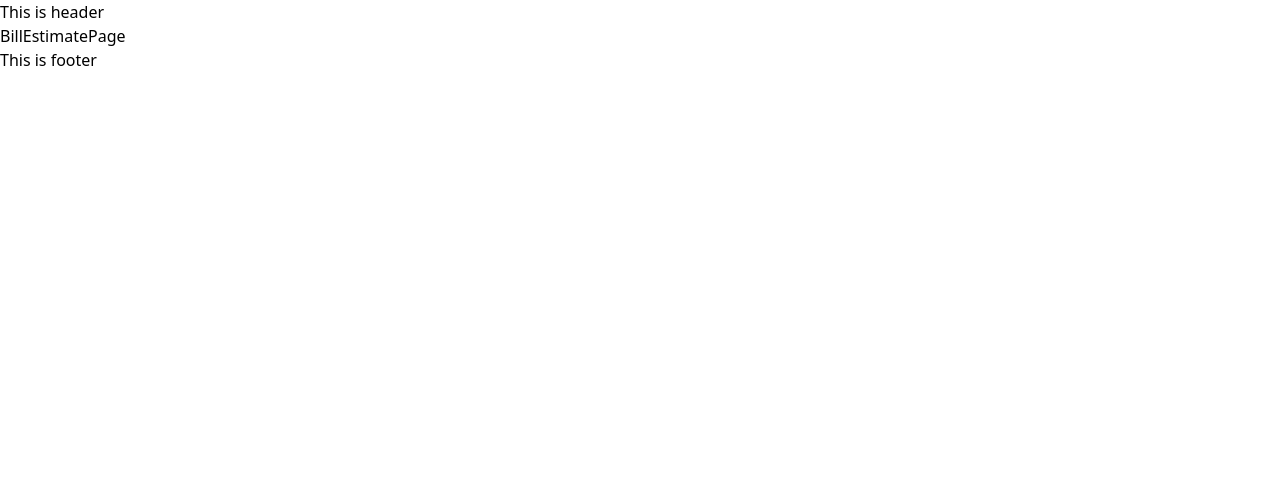
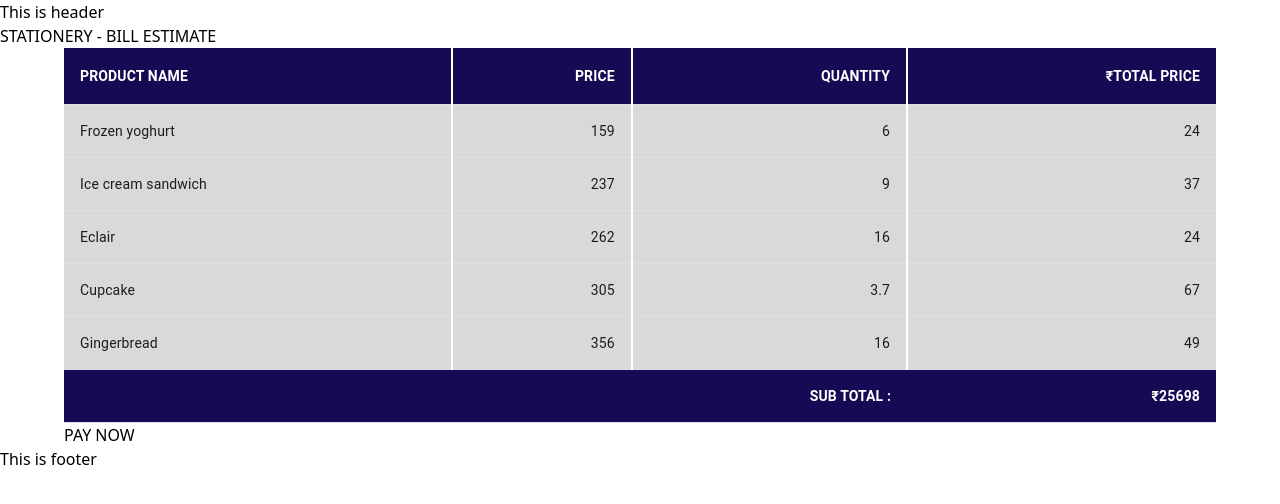
Before and after one commit to Sanjaypk986/shopee-front-end, a React (Vite) app: page /bill-estimate in a window 1280 px wide. Shown: the top 504 px of the page. Built offline with nearby package versions, Linux system fonts and the light colour scheme.

Commit message:
Created Bill estimate page

```diff
--- a/src/pages/BillEstimatePage.jsx
+++ b/src/pages/BillEstimatePage.jsx
@@ -1,7 +1,63 @@
+import Table from '@mui/material/Table';
+import TableBody from '@mui/material/TableBody';
+import TableCell from '@mui/material/TableCell';
+import TableContainer from '@mui/material/TableContainer';
+import TableHead from '@mui/material/TableHead';
+import TableRow from '@mui/material/TableRow';
+import { Container } from '@mui/material';
+
+function createData(name, calories, fat, carbs, protein) {
+  return { name, calories, fat, carbs, protein };
+}
+
+const rows = [
+  createData('Frozen yoghurt', 159, 6.0, 24, 4.0),
+  createData('Ice cream sandwich', 237, 9.0, 37, 4.3),
+  createData('Eclair', 262, 16.0, 24, 6.0),
+  createData('Cupcake', 305, 3.7, 67, 4.3),
+  createData('Gingerbread', 356, 16.0, 49, 3.9),
+];
 
 const BillEstimatePage = () => {
   return (
-    <div>BillEstimatePage</div>
+    <div>
+      <p className="text-center text-3xl font-semibold mb-5 py-5">STATIONERY - BILL ESTIMATE</p>
+      <div>
+        <Container>
+          <TableContainer sx={{background : '#D9D9D9'}}>
+            <Table sx={{ minWidth: 650 }} aria-label="simple table">
+              <TableHead>
+                <TableRow sx={{backgroundColor : '#180955'}}>
+                  <TableCell sx={{color:'white',borderRight : '2px solid white',fontWeight : "bold",textTransform : "uppercase"}} >Product Name</TableCell>
+                  <TableCell sx={{color:'white',borderRight : '2px solid white',fontWeight : "bold",textTransform : "uppercase"}} align="right">Price</TableCell>
+                  <TableCell sx={{color:'white',borderRight : '2px solid white',fontWeight : "bold",textTransform : "uppercase"}} align="right">Quantity</TableCell>
+                  <TableCell sx={{color:'white',fontWeight : "bold", textTransform : "uppercase"}} align="right">₹Total Price</TableCell>
+                </TableRow>
+              </TableHead>
+              <TableBody>
+                {rows.map((row) => (
+                  <TableRow key={row.name}>
+                    <TableCell sx={{borderRight : '2px solid white'}} component="th" scope="row">{row.name}</TableCell>
+                    <TableCell sx={{borderRight : '2px solid white'}} align="right">{row.calories}</TableCell>
+                    <TableCell sx={{borderRight : '2px solid white'}} align="right">{row.fat}</TableCell>
+                    <TableCell  align="right">{row.carbs}</TableCell>
+                  </TableRow>
+                ))}
+                <TableRow sx={{background : "#180955"}}>
+                  <TableCell> </TableCell>
+                  <TableCell> </TableCell>
+                  <TableCell align='right' sx={{color : "white", fontWeight : "bold", textTransform:"uppercase"}}>Sub total :  </TableCell>
+                  <TableCell align='right' sx={{color : "white", fontWeight : "bold", textTransform:"uppercase"}}> ₹25698</TableCell>
+                </TableRow>
+              </TableBody>
+            </Table>
+          </TableContainer>
+          <div className='flex justify-end mt-3'>
+            <button className='bg-[#180955] text-white py-2 px-8 border-2 border-transparent hover:border-2 hover:border-black hover:bg-white hover:text-black transition-all'>PAY NOW</button>
+          </div>
+        </Container>
+      </div>
+    </div>
   )
 }
 
```
